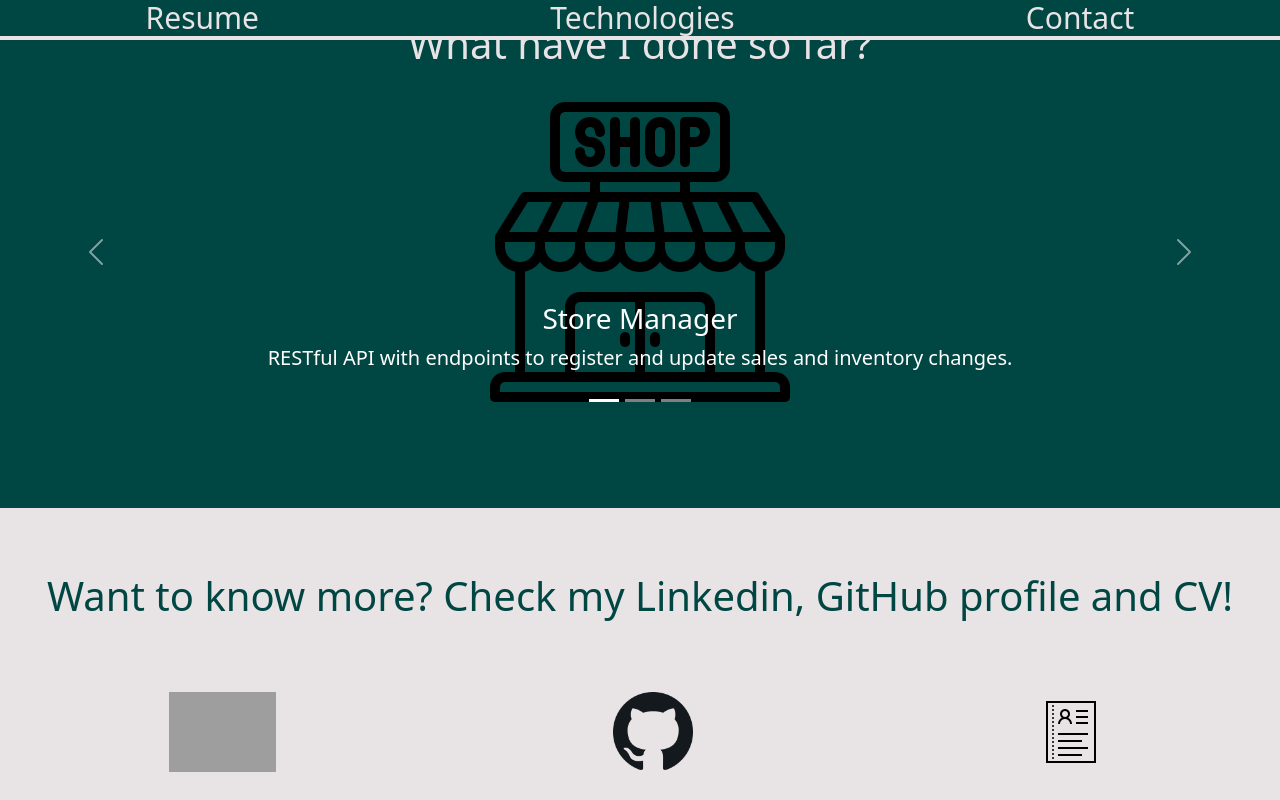
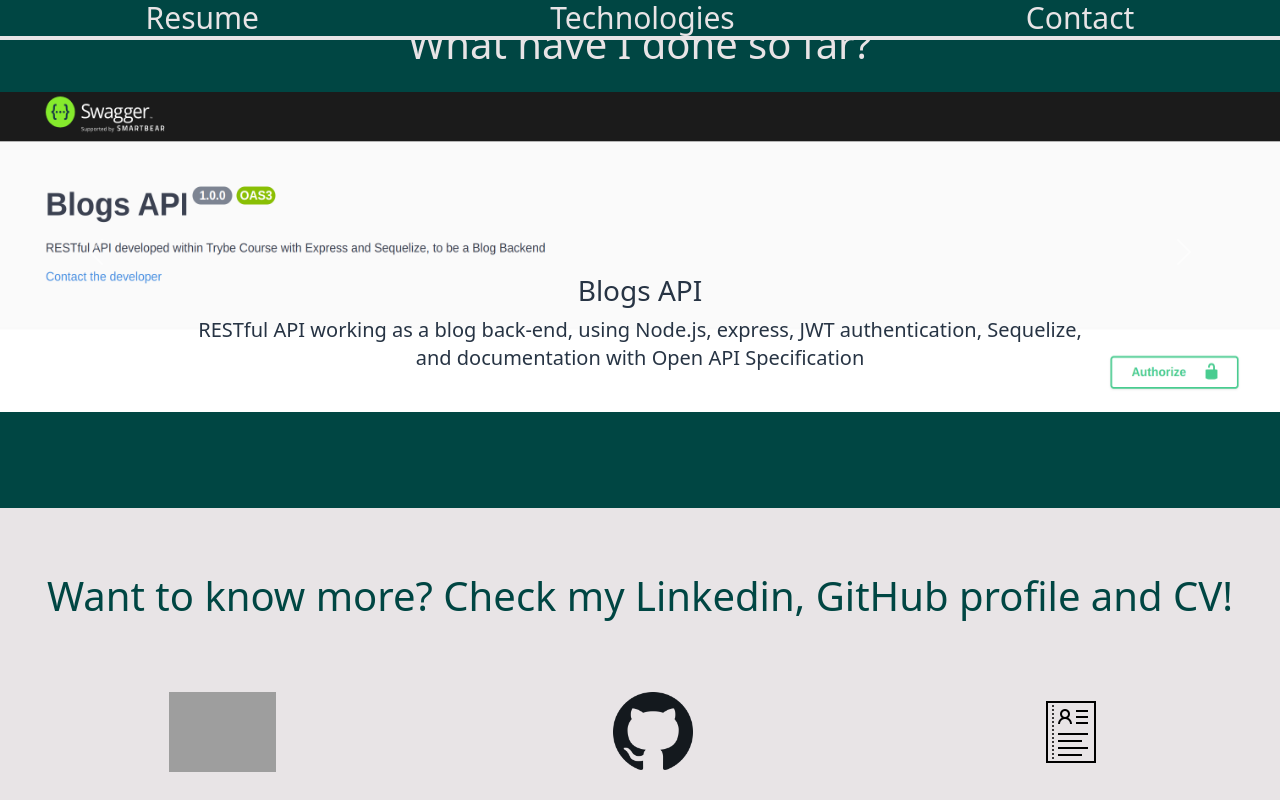
Before and after one commit to andrewerk/andrewerk.github.io, a React (Create React App) app: page / in a window 1280 px wide. Both pictures are taken after a click on the button 604 px from the left and 1864 px from the top of the page. Shown: the part 1464-2264 px from the top of the page. Built offline with nearby package versions, Linux system fonts and the light colour scheme; grey boxes are pictures that could not be loaded.

Commit message:
Adding blogs API

```diff
--- a/src/components/ProjectsCarousel.js
+++ b/src/components/ProjectsCarousel.js
@@ -3,6 +3,7 @@ import Carousel from 'react-bootstrap/Carousel'
 import recipes from './../recipe-app.webp'
 import trybewallet from './../trybewallet.png'
 import shop from './../shop.png';
+import blogsApi from './../blogs-api.png'
 
 function ProjectsCarousel() {
   const [index, setIndex] = useState(0);
@@ -13,12 +14,25 @@ function ProjectsCarousel() {
 
   return (
     <Carousel activeIndex={index} onSelect={handleSelect}>
+        <Carousel.Item className="flex flex-col">
+        <a href="https://github.com/andrewerk/blogs-api">
+        <img
+          className="h-20 d-block md:h-80 mx-auto d-block my-3"
+          src={ blogsApi }
+          alt="First slide"
+        />
+        <Carousel.Caption className="mt-20 text-xl">
+          <h3 className="text-gray-dark">Blogs API</h3>
+          <p className="text-gray-dark">RESTful API working as a blog back-end, using Node.js, express, JWT authentication, Sequelize, and documentation with Open API Specification</p>
+        </Carousel.Caption>
+        </a>
+      </Carousel.Item>
       <Carousel.Item className="flex flex-col">
         <a href="https://github.com/andrewerk/store-manager">
         <img
           className="h-20 d-block md:h-80 mx-auto d-block my-3"
           src={ shop }
-          alt="First slide"
+          alt="Second slide"
         />
         <Carousel.Caption className="mt-20 text-xl">
           <h3>Store Manager</h3>
@@ -31,7 +45,7 @@ function ProjectsCarousel() {
         <img
           className="h-20 d-block md:h-80 mx-auto d-block my-3"
           src={ trybewallet }
-          alt="Second slide"
+          alt="Third slide"
         />
         <Carousel.Caption className="mt-20 text-xl">
           <h3 className="text-gray-dark">Expenses Wallet</h3>
@@ -44,7 +58,7 @@ function ProjectsCarousel() {
         <img
           className="h-20 d-block md:h-80 mx-auto d-block  my-3"
           src={ recipes }
-          alt="Third slide"
+          alt="Fourth slide"
         />
 
         <Carousel.Caption className="mt-20 text-xl">
```
Also changed, not shown: src/blogs-api.png (added).
